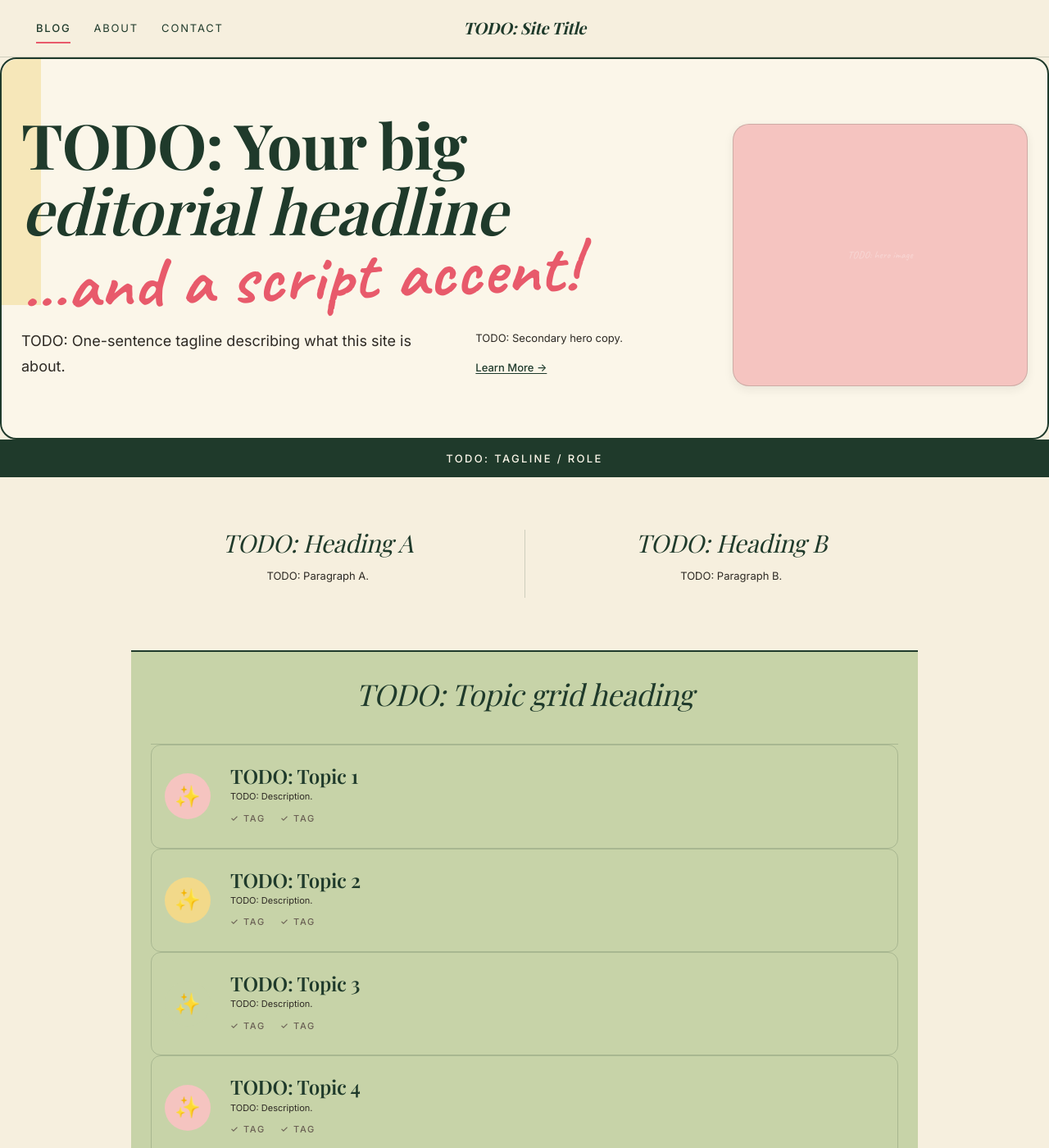
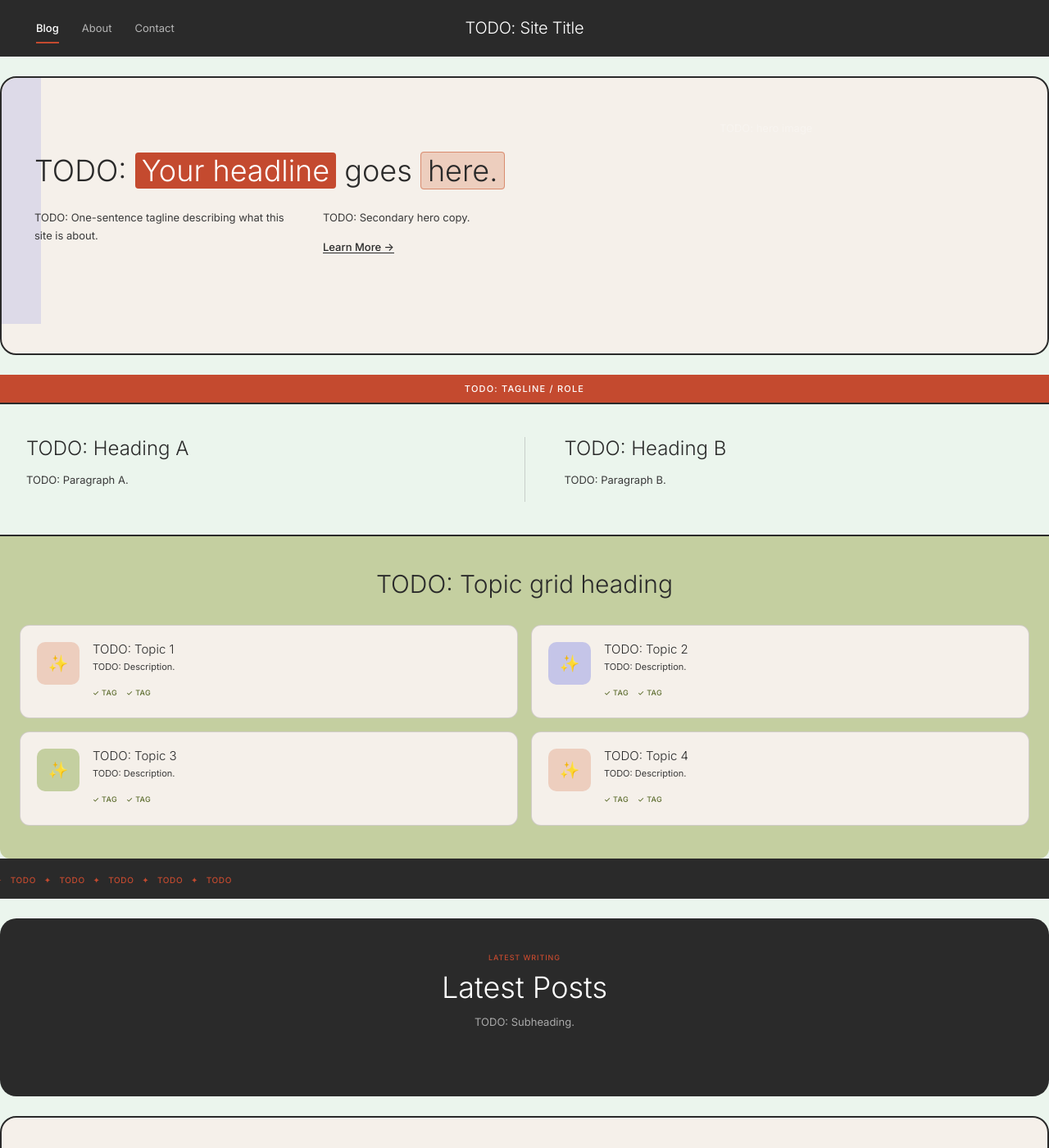
Before and after one commit to tristowww/personal-site, a Jekyll site: the page built from index.html, in a window 1280 px wide and 1400 px high. Shown: the whole window at 82% size. Built offline with Jekyll 4.4.1, drawn with Linux system fonts in a browser that asks for light colours; some web fonts are replaced.

Commit message:
css styling

```diff
--- a/_includes/head.html
+++ b/_includes/head.html
@@ -4,7 +4,7 @@
 {% seo %}
 <link rel="preconnect" href="https://fonts.googleapis.com">
 <link rel="preconnect" href="https://fonts.gstatic.com" crossorigin>
-<link href="https://fonts.googleapis.com/css2?family=Caveat:wght@500;700&family=Inter:wght@300;400;500;700&family=Playfair+Display:ital,wght@0,400;0,600;0,700;1,400&display=swap" rel="stylesheet">
+<link href="https://fonts.googleapis.com/css2?family=Inter:wght@300;400;500;700&display=swap" rel="stylesheet">
 <link rel="stylesheet" href="{{ '/assets/css/style.css' | relative_url }}">
 {% feed_meta %}
 <link rel="icon" href="{{ '/assets/favicon.ico' | relative_url }}" type="image/x-icon">
--- a/assets/css/style.css
+++ b/assets/css/style.css
@@ -30,43 +30,42 @@
    ========================================================================== */
 
 :root {
-  /* Primary Palette (Vintage Editorial: ivory + forest + coral) */
-  --color-plum: #1F3A2B;                  /* deep forest green (primary dark) */
-  --color-gold: #E85A6B;                  /* warm coral/pink (CTA accent) */
-  --color-olive: #7A8B4A;                 /* muted olive */
-  --color-terracotta: #D98B6E;            /* terracotta accent */
-  --color-purple-muted: #D4A84B;          /* warm mustard */
+  /* Primary Palette (Lavender + Terracotta) */
+  --color-plum: #2A2A2A;                  /* charcoal (primary dark) */
+  --color-gold: #C44A2F;                  /* burnt terracotta (CTA accent) — 4.6:1 on white */
+  --color-olive: #5E6E30;                 /* deep sage (text-safe on cream, 5.8:1) */
+  --color-terracotta: #D98B6E;            /* muted coral/salmon */
+  --color-purple-muted: #7E7EB0;          /* muted lavender */
 
   /* Backgrounds */
-  --color-bg-page: #F6EFDE;              /* ivory / cream (page canvas) */
-  --color-bg-card: #FBF6E9;              /* lighter cream (cards) */
-  --color-bg-sage: #C7D3A8;             /* soft sage */
-  --color-bg-gold-tint: #F2D98A;        /* pale mustard */
-  --color-bg-blush: #F5C4C0;            /* pale coral */
+  --color-bg-page: #EBF5ED;              /* soft mint (page canvas) */
+  --color-bg-card: #F5F0EA;              /* warm cream (primary surface) */
+  --color-bg-sage: #C4CFA0;             /* sage green (card variant) */
+  --color-bg-gold-tint: #C5C5E8;        /* soft periwinkle (card variant) */
+  --color-bg-blush: #EDCEBE;            /* light coral tint */
   --color-white: #ffffff;
 
   /* Text */
-  --color-text-heading: #1F3A2B;         /* forest green headings */
-  --color-text-body: #2E2A24;            /* warm near-black body */
-  --color-text-muted: #6B6155;           /* warm brown-gray */
-  --color-text-on-dark: #FBF6E9;
+  --color-text-heading: #2A2A2A;         /* charcoal — 12.5:1 on mint, 10:1 on cream */
+  --color-text-body: #3A3A3A;            /* dark gray — 9.8:1 on mint, 9:1 on cream */
+  --color-text-muted: #555555;           /* medium gray — 6.4:1 on mint, 5.5:1 on cream */
+  --color-text-on-dark: #ffffff;
 
   /* Legacy mappings (for existing markup) */
-  --color-primary: #1F3A2B;
-  --color-cta: #E85A6B;
-  --color-cta-hover: #C9414F;
-  --color-bg-warm: #FBF6E9;
-  --color-bg-cool: #C7D3A8;
-  --color-text: #2E2A24;
-  --color-text-light: #6B6155;
-  --color-border: rgba(31, 58, 43, 0.18);
-  --color-border-strong: rgba(31, 58, 43, 0.35);
-  --color-black: #1F3A2B;
+  --color-primary: #2A2A2A;
+  --color-cta: #C44A2F;
+  --color-cta-hover: #A83D27;
+  --color-bg-warm: #F5F0EA;
+  --color-bg-cool: #C4CFA0;
+  --color-text: #3A3A3A;
+  --color-text-light: #555555;
+  --color-border: rgba(42, 42, 42, 0.18);
+  --color-border-strong: rgba(42, 42, 42, 0.3);
+  --color-black: #2A2A2A;
 
   /* Typography */
-  --font-heading: "Playfair Display", Georgia, "Times New Roman", serif;
+  --font-heading: "Inter", -apple-system, BlinkMacSystemFont, "Segoe UI", Roboto, sans-serif;
   --font-body: "Inter", -apple-system, BlinkMacSystemFont, "Segoe UI", Roboto, sans-serif;
-  --font-script: "Caveat", "Brush Script MT", cursive;
   --font-mono: "SFMono-Regular", Consolas, "Liberation Mono", Menlo, monospace;
 
   /* Font Sizes */
@@ -191,15 +190,14 @@
 
 h1, h2, h3, h4, h5, h6 {
   font-family: var(--font-heading);
-  font-weight: 600;
-  line-height: 1.1;
-  letter-spacing: -0.01em;
+  font-weight: 300;
+  line-height: 1.2;
   color: var(--color-plum);
   margin-bottom: var(--space-4);
 }
 
-h1 { font-size: var(--text-5xl); }
-h2 { font-size: var(--text-4xl); }
+h1 { font-size: var(--text-4xl); }
+h2 { font-size: var(--text-3xl); }
 h3 { font-size: var(--text-2xl); }
 h4 { font-size: var(--text-xl); }
 h5 { font-size: var(--text-lg); }
@@ -1816,263 +1814,3 @@
     font-size: var(--text-sm);
   }
 }
-
-/* ==========================================================================
-   22. Vintage Editorial Redesign Overrides
-   ========================================================================== */
-
-body {
-  background-color: var(--color-bg-page);
-}
-
-/* Script accent (used in hero headline for handwritten feel) */
-.script-accent {
-  font-family: var(--font-script);
-  font-weight: 700;
-  font-style: normal;
-  color: var(--color-gold);
-  font-size: 1.15em;
-  line-height: 0.9;
-  letter-spacing: 0.01em;
-  transform: rotate(-2deg);
-  display: inline-block;
-}
-
-/* Hero */
-.hero {
-  padding: var(--space-16) var(--space-6) var(--space-12);
-  max-width: var(--max-width);
-  margin: 0 auto;
-}
-
-.hero__headline {
-  font-family: var(--font-heading);
-  font-weight: 700;
-  font-size: clamp(2.5rem, 6vw, 4.75rem);
-  line-height: 1.05;
-  color: var(--color-plum);
-  letter-spacing: -0.015em;
-}
-
-.hero__headline .highlight--gold,
-.hero__headline .highlight--blush {
-  font-style: italic;
-  font-weight: 600;
-  color: var(--color-plum);
-  background: none;
-  padding: 0;
-}
-
-.hero__tagline {
-  font-family: var(--font-body);
-  font-size: var(--text-lg);
-  color: var(--color-text-body);
-  max-width: 46ch;
-}
-
-.hero__visual {
-  border-radius: var(--radius-lg);
-  overflow: hidden;
-  border: 1px solid var(--color-border);
-  box-shadow: var(--shadow-md);
-}
-
-.hero__visual--placeholder {
-  background: var(--color-bg-blush);
-  min-height: 320px;
-  display: flex;
-  align-items: center;
-  justify-content: center;
-  color: var(--color-plum);
-  font-family: var(--font-script);
-  font-size: var(--text-2xl);
-}
-
-/* Divider bar — dark forest strip with cream text */
-.hero-divider {
-  background: var(--color-plum);
-  color: var(--color-bg-card);
-  padding: var(--space-3) var(--space-6);
-  text-align: center;
-}
-
-.hero-divider__text {
-  font-family: var(--font-body);
-  font-weight: 500;
-  font-size: var(--text-sm);
-  text-transform: uppercase;
-  letter-spacing: 0.18em;
-  color: var(--color-bg-card);
-  margin: 0;
-}
-
-.hero-divider-line { display: none; }
-
-/* Intro section — two centered columns on cream */
-.intro-section {
-  max-width: var(--max-width-wide);
-  margin: 0 auto;
-  padding: var(--space-16) var(--space-6);
-  text-align: center;
-}
-
-.intro-section__heading {
-  font-family: var(--font-heading);
-  font-style: italic;
-  font-weight: 400;
-  font-size: var(--text-3xl);
-  color: var(--color-plum);
-}
-
-/* Topic grid — horizontal icon + text rows, editorial feel */
-.topic-grid {
-  max-width: var(--max-width-wide);
-  margin: 0 auto;
-  padding: var(--space-8) var(--space-6) var(--space-16);
-}
-
-.topic-grid__heading {
-  font-family: var(--font-heading);
-  font-style: italic;
-  font-weight: 400;
-  text-align: center;
-  font-size: var(--text-4xl);
-  margin-bottom: var(--space-10);
-}
-
-.topic-grid__list {
-  display: flex;
-  flex-direction: column;
-  gap: 0;
-  border-top: 1px solid var(--color-border);
-}
-
-.topic-card {
-  display: grid;
-  grid-template-columns: 56px 1fr;
-  gap: var(--space-6);
-  align-items: center;
-  padding: var(--space-6) var(--space-4);
-  border-bottom: 1px solid var(--color-border);
-  background: transparent;
-  box-shadow: none;
-}
-
-.topic-card__icon {
-  width: 56px;
-  height: 56px;
-  border-radius: 50%;
-  display: flex;
-  align-items: center;
-  justify-content: center;
-  font-size: 1.6rem;
-  background: var(--color-bg-blush);
-}
-
-.topic-card__icon--gold { background: var(--color-bg-gold-tint); }
-.topic-card__icon--sage { background: var(--color-bg-sage); }
-.topic-card__icon--blush { background: var(--color-bg-blush); }
-
-.topic-card__body { padding: 0; }
-
-.topic-card__title {
-  font-family: var(--font-heading);
-  font-weight: 600;
-  font-size: var(--text-2xl);
-  color: var(--color-plum);
-  margin-bottom: var(--space-1);
-}
-
-.topic-card__desc {
-  font-family: var(--font-body);
-  color: var(--color-text-body);
-  margin-bottom: var(--space-1);
-}
-
-.topic-card__tags {
-  font-family: var(--font-body);
-  font-size: var(--text-xs);
-  letter-spacing: 0.15em;
-  text-transform: uppercase;
-  color: var(--color-text-muted);
-}
-
-/* Marquee — dark forest strip */
-.marquee-ticker {
-  background: var(--color-plum);
-  color: var(--color-bg-card);
-  padding: var(--space-4) 0;
-  overflow: hidden;
-  border-top: 1px solid rgba(251, 246, 233, 0.15);
-  border-bottom: 1px solid rgba(251, 246, 233, 0.15);
-}
-
-.marquee-ticker__text {
-  color: var(--color-bg-card);
-  font-family: var(--font-body);
-  font-weight: 500;
-  letter-spacing: 0.18em;
-  text-transform: uppercase;
-  font-size: var(--text-sm);
-  white-space: nowrap;
-  margin: 0;
-}
-
-/* CTA pill button — the signature bold coral pill */
-.cta-block {
-  text-align: center;
-  padding: var(--space-16) var(--space-6);
-}
-
-.cta-block__headline,
-.cta-block h2 {
-  font-family: var(--font-heading);
-  font-style: italic;
-  font-weight: 400;
-  font-size: var(--text-4xl);
-  color: var(--color-plum);
-  margin-bottom: var(--space-6);
-}
-
-.cta-block .btn,
-.cta-block a.btn {
-  display: inline-block;
-  background: var(--color-gold);
-  color: var(--color-white);
-  font-family: var(--font-body);
-  font-weight: 700;
-  font-size: var(--text-base);
-  letter-spacing: 0.12em;
-  text-transform: uppercase;
-  padding: var(--space-5) var(--space-10);
-  border-radius: var(--radius-pill);
-  border: none;
-  box-shadow: var(--shadow-md);
-  transition: transform var(--transition-base), background var(--transition-base);
-}
-
-.cta-block .btn:hover {
-  background: var(--color-cta-hover);
-  transform: translateY(-2px);
-}
-
-/* Site header tweaks */
-.site-header {
-  background: var(--color-bg-page);
-  border-bottom: 1px solid var(--color-border);
-}
-
-.site-header__title {
-  font-family: var(--font-heading);
-  font-weight: 700;
-  font-style: italic;
-  color: var(--color-plum);
-}
-
-.site-nav__link {
-  font-family: var(--font-body);
-  font-size: var(--text-sm);
-  letter-spacing: 0.14em;
-  text-transform: uppercase;
-  color: var(--color-plum);
-}
--- a/index.html
+++ b/index.html
@@ -7,10 +7,9 @@
 <section class="hero">
   <div class="hero__content">
     <h1 class="hero__headline">
-      TODO: Your big
-      <span class="highlight--gold">editorial headline</span>
-      <br>
-      <span class="script-accent">...and a script accent!</span>
+      TODO: <span class="highlight--gold">Your headline</span>
+      goes
+      <span class="highlight--blush">here.</span>
     </h1>
     <div class="hero__columns">
       <p class="hero__tagline">TODO: One-sentence tagline describing what this site is about.</p>
```
Also changed, not shown: image.png (deleted).
